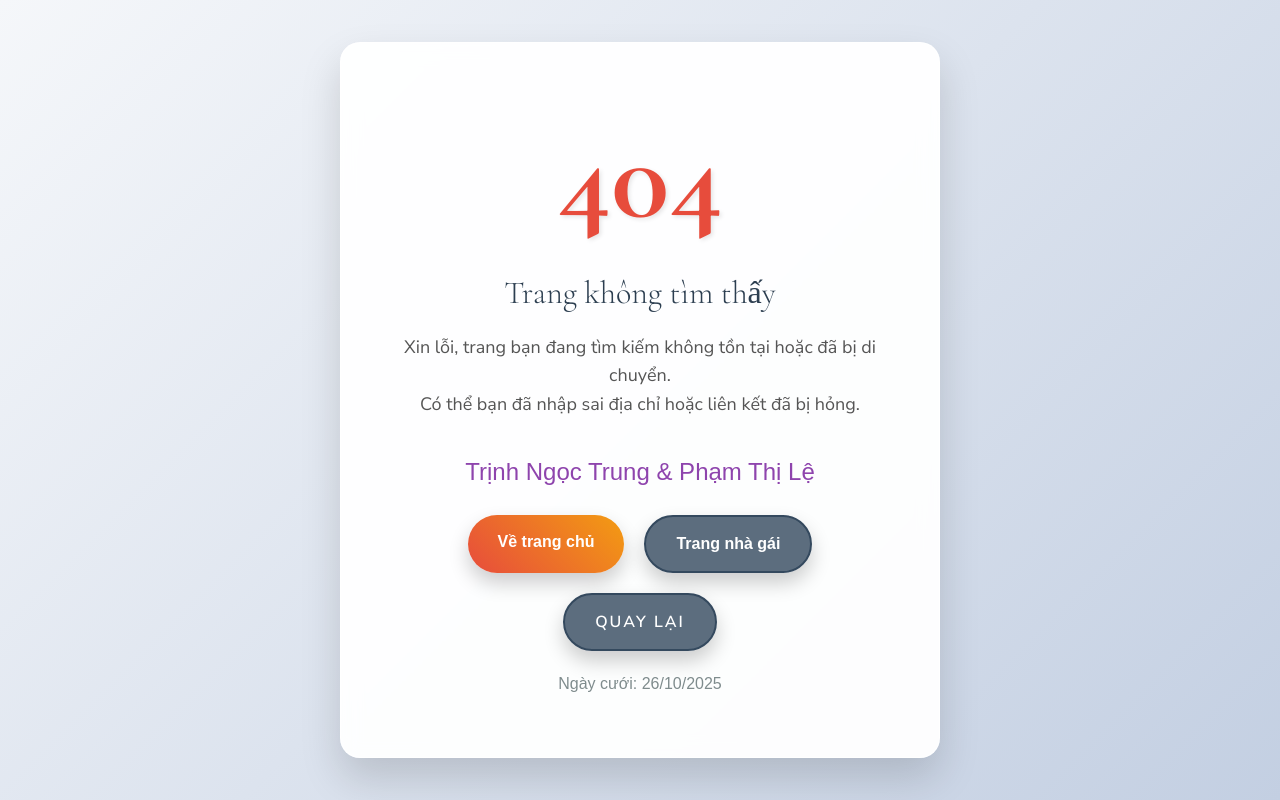
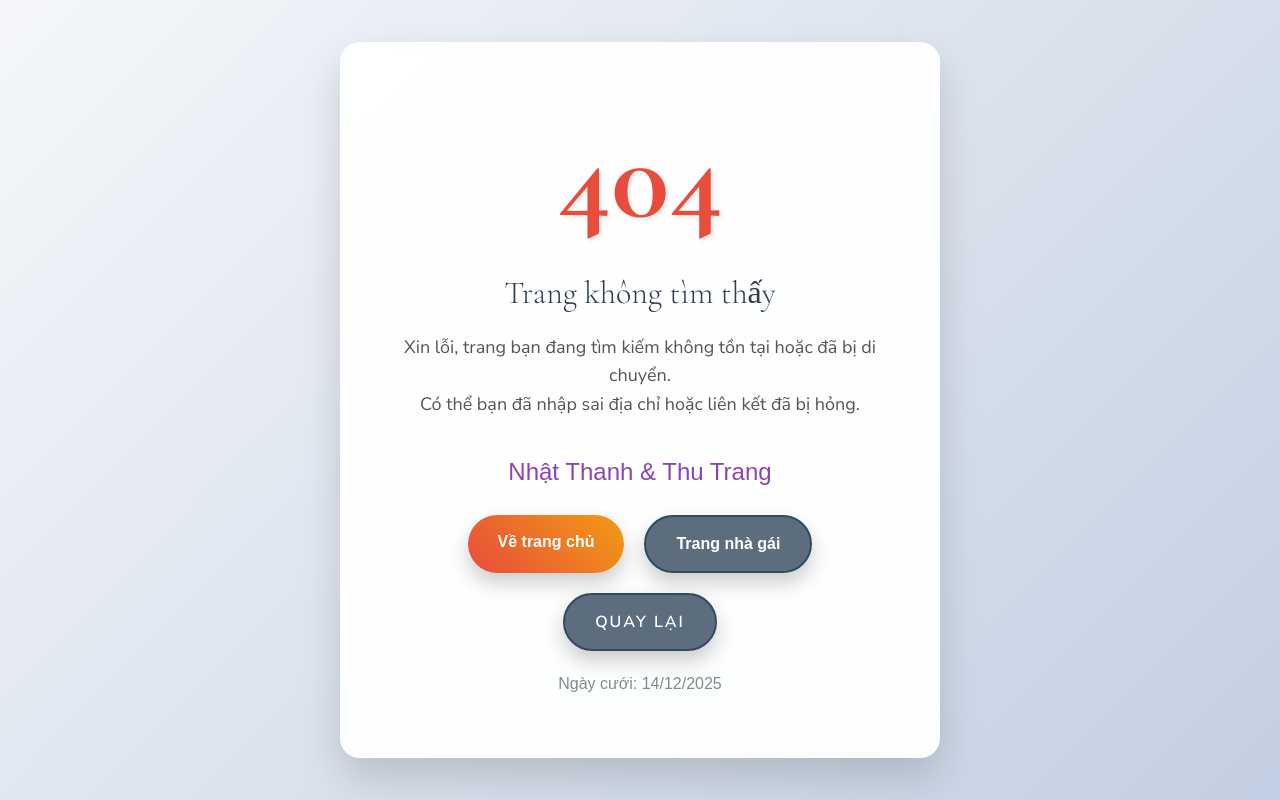
Before and after one commit to dinhchung1106/nhatthanh, a plain HTML site: page 404.html in a window 1280 px wide. Drawn offline with nearby package versions, Linux system fonts and the light colour scheme; a script that the page names is missing.

Commit message:
first commit

```diff
--- a/404.html
+++ b/404.html
@@ -3,10 +3,10 @@
 <head>
     <meta charset="UTF-8">
     <meta name="viewport" content="width=device-width, initial-scale=1.0">
-    <title>404 - Trang không tìm thấy | Trịnh Ngọc Trung & Phạm Thị Lệ</title>
-    <meta name="description" content="Trang không tìm thấy - Website cưới Trịnh Ngọc Trung & Phạm Thị Lệ">
-    <meta name="author" content="Trịnh Ngọc Trung & Phạm Thị Lệ">
-    <meta name="application-name" content="Trịnh Ngọc Trung & Phạm Thị Lệ - Wedding">
+    <title>404 - Trang không tìm thấy | Nhật Thanh & Thu Trang</title>
+    <meta name="description" content="Trang không tìm thấy - Website cưới Nhật Thanh & Thu Trang">
+    <meta name="author" content="Nhật Thanh & Thu Trang">
+    <meta name="application-name" content="Nhật Thanh & Thu Trang - Wedding">
 
     <!-- CSS -->
     <link rel="stylesheet" href="templates/template1/css/libsd98d.css">
@@ -183,7 +183,7 @@
             </p>
 
             <div class="couple-names">
-                Trịnh Ngọc Trung & Phạm Thị Lệ
+                Nhật Thanh & Thu Trang
             </div>
 
             <div class="error-actions">
@@ -193,7 +193,7 @@
             </div>
 
             <div class="wedding-date">
-                Ngày cưới: 26/10/2025
+                Ngày cưới: 14/12/2025
             </div>
         </div>
     </div>
```
